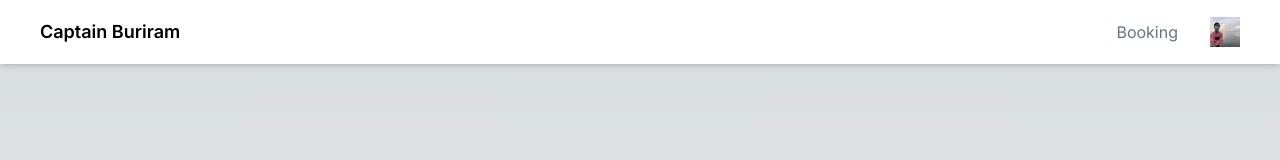
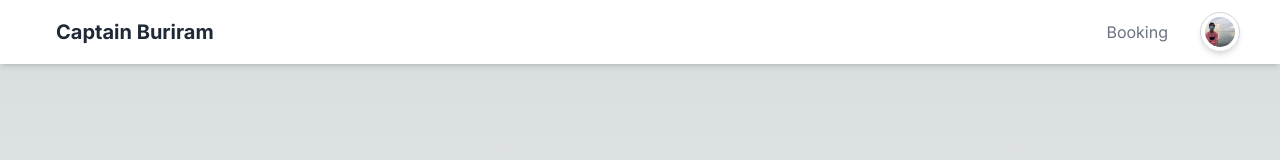
Before and after one commit to naphattar/CoworkingSpaceReservation, a Next.js app: page / in a window 1280 px wide. Shown: the top 160 px of the page. Built offline with nearby package versions, Linux system fonts and the light colour scheme.

Commit message:
Update TopMenu.tsx

```diff
--- a/src/components/TopMenu/TopMenu.tsx
+++ b/src/components/TopMenu/TopMenu.tsx
@@ -3,21 +3,27 @@ import TopMenuItem from "./TopMenuItem";
 
 export default function TopMenu() {
     return (
-        <div className="fixed top-0 left-0 right-0 z-30 flex justify-between h-16 p-4 pr-10 items-center bg-white shadow-md space-x-8">
+        <div className="fixed top-0 left-0 right-0 z-30 flex justify-between h-16 p-4 px-10 items-center bg-white shadow-md space-x-8">
             {/* Left Side: Title Text */}
-            <div className="text-lg font-semibold whitespace-nowrap truncate p-6">
+            <div className="text-xl font-bold text-gray-800 whitespace-nowrap truncate px-4 py-2 hover:text-blue-600 transition duration-300 ease-in-out">
                 Captain Buriram
             </div>
 
             {/* Right Side: Menu Items and Logo */}
             <div className="flex items-center space-x-8">
-                <TopMenuItem title={"Booking"} pageRef={"/booking"} />
-                <Image
-                    src={"/img/logo.jpg"}
-                    alt={"logo"}
-                    width={30}
-                    height={30}
+                <TopMenuItem
+                    title={"Booking"}
+                    pageRef={"/booking"}
                 />
+                <div className="p-1 rounded-full border border-gray-300 shadow-md hover:shadow-lg transition-shadow duration-300 ease-in-out">
+                    <Image
+                        src={"/img/logo.jpg"}
+                        alt={"logo"}
+                        width={30}
+                        height={30}
+                        className="rounded-full"
+                    />
+                </div>
             </div>
         </div>
     );
```
